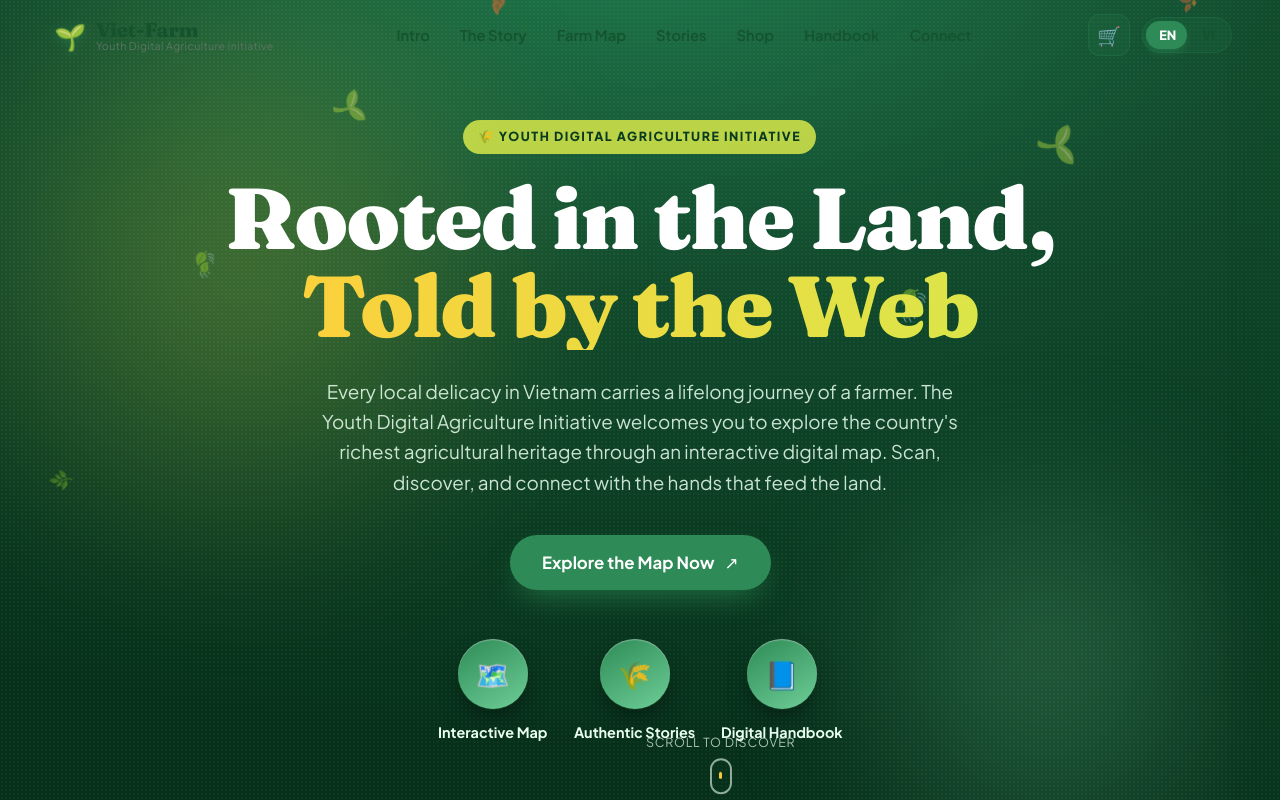
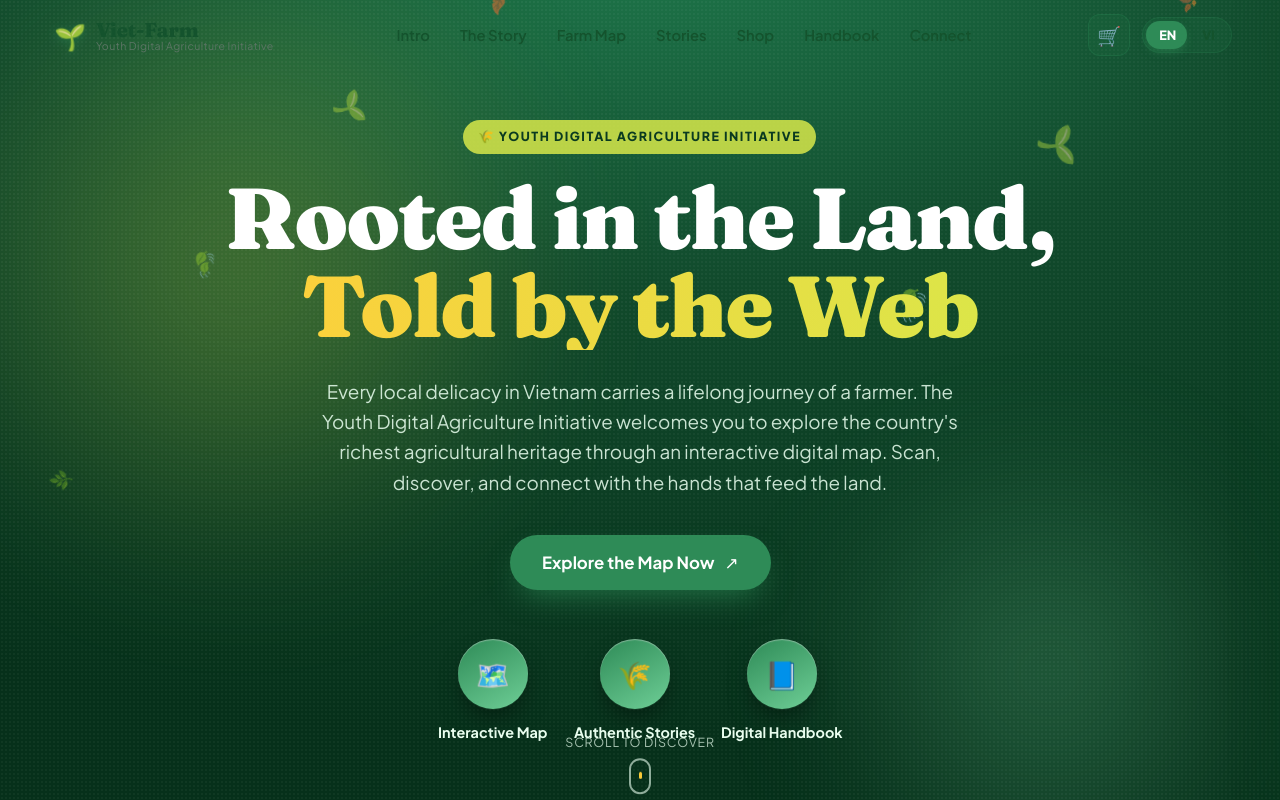
Before and after one commit to TalJa1/VNCom_Map, a React (Vite) app: page / in a window 1280 px wide. Shown: the top 800 px of the page. Built offline with nearby package versions, Linux system fonts and the light colour scheme.

Commit message:
fix: Adjust hero scroll positioning for improved alignment

```diff
--- a/src/App.css
+++ b/src/App.css
@@ -353,8 +353,10 @@
 .hero__scroll {
   position: absolute;
   bottom: 26px;
-  left: 50%;
-  transform: translateX(-50%);
+  left: 0;
+  right: 0;
+  margin-inline: auto;
+  width: fit-content;
   z-index: 2;
   display: flex;
   flex-direction: column;
```
